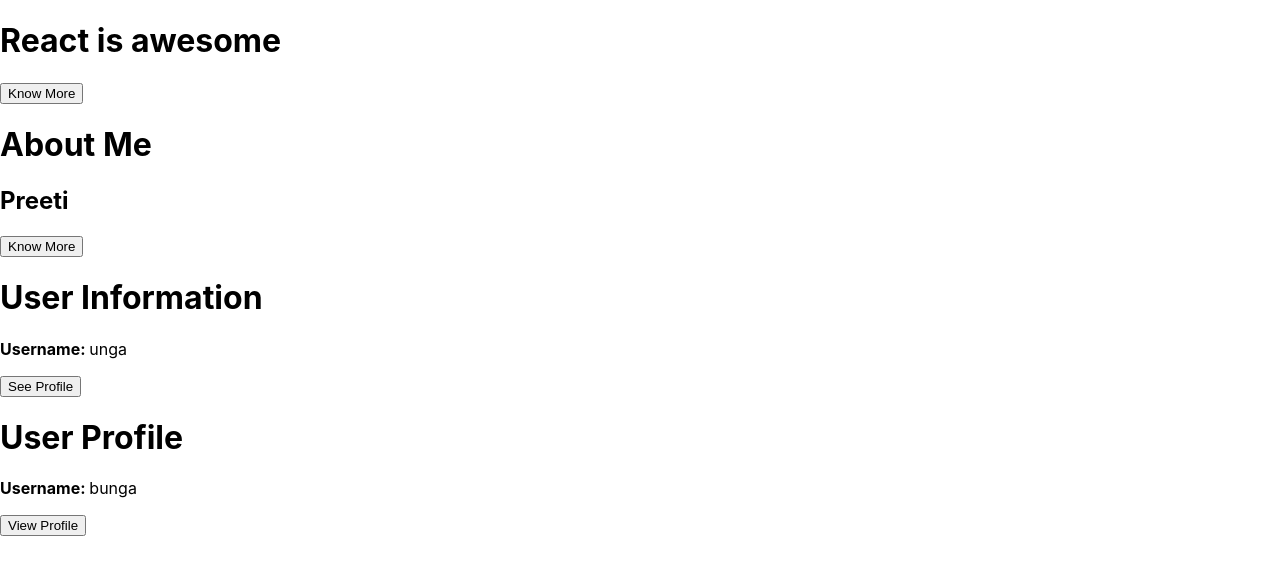
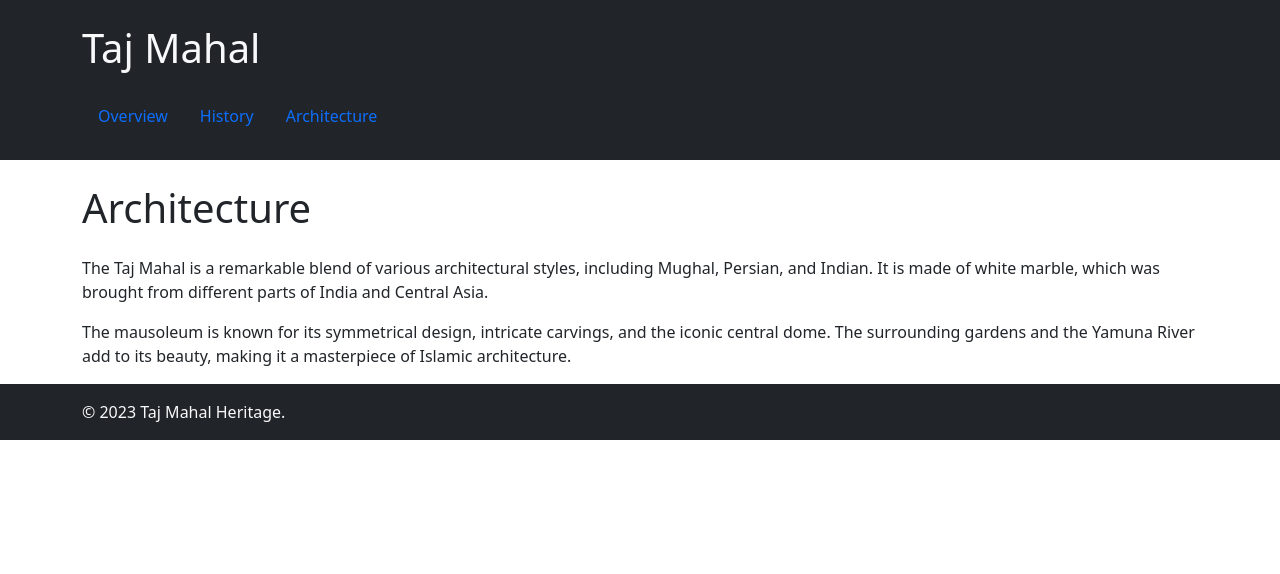
Before and after one commit to sourav7274/NeogP, a React (Create React App) app in the folder CW/reactlearning/: page /architecture in a window 1280 px wide. Shown: the top 574 px of the page. Built offline with nearby package versions, Linux system fonts and the light colour scheme.

Commit message:
IR_Homework1

```diff
--- a/CW/reactlearning/package.json
+++ b/CW/reactlearning/package.json
@@ -6,6 +6,7 @@
     "@testing-library/jest-dom": "^5.17.0",
     "@testing-library/react": "^13.4.0",
     "@testing-library/user-event": "^13.5.0",
+    "bootstrap": "^5.3.3",
     "react": "^18.3.1",
     "react-dom": "^18.3.1",
     "react-router-dom": "^6.26.0",
--- a/CW/reactlearning/src/App.js
+++ b/CW/reactlearning/src/App.js
@@ -1,76 +1,27 @@
-import {useState} from 'react'
-const title = 'React is awesome'
-const content = 'React is a JavaScript library for building user interfaces.'
+import 'bootstrap/dist/css/bootstrap.min.css'
+import Header from './components/Header';
+import Footer from './components/Footer';
+import { Link } from 'react-router-dom';
 
-const heading = 'About Me'
-const name = 'Preeti' // you can put your name
-const learning = 'I am learning React JS currently at neoG Camp.'
-
-const Article = ({title,content}) => {
-  const [dis,setDis] = useState(false)
+const Display =() => {
   return(
-    <div>
-      <h1>{title}</h1>
-      <button onClick={() => setDis(true)}>Know More</button>
-      {dis && <p>{content}</p>}
+    <div className='container py-4'>
+      <h1 className='pb-3'>OverView</h1>
+      <img className='img-fluid rounded mb-3' src='https://images.pexels.com/photos/1603650/pexels-photo-1603650.jpeg?auto=compress&cs=tinysrgb&w=1260&h=750&dpr=1' alt='TajMahal'/>
+      <p>The Taj Mahal is one of the most famous monuments in the worldllt is located in Agra, India, and is a symbol of eternal love. This stunning white marble
+      mausoleum was built by Mughal Emperor Shah Jahan in memory of his beloved wife Mumtaz Mahal.</p>
+      <p>The Taj Mahal is not only a UNESCO World Heritage Site but also considered one of the most beautiful architectural masterpieces in history.</p>
     </div>
   )
 }
 
-const About = ({heading,name,learning}) => {
-  const [dis,setDis] = useState(false)
-  return(
-    <div>
-      <h1>{heading}</h1>
-      <h2>{name}</h2>
-      <button onClick={() => setDis(true)}>Know More</button>
-      {dis && <p>{learning}</p>}
-    </div>
-  )
-}
-
-const UserInfo =({username,email,age}) =>{
-  const [dis,setDis] = useState(false)
-  return(
-    <div>
-      <h1>User Information</h1>
-      <p><b>Username: </b>{username}</p>
-      {dis === true
-        ?<>
-          <p><b>Email: </b>{email}</p>
-          <p><b>Age: </b>{age}</p>
-        </>
-        :<><button onClick={() => setDis(true)}>See Profile</button></>}
-    </div>
-  )
-}
-
-const UserProfile =({username,imgurl,bio,location}) =>{
-  const [dis,setDis] = useState(false)
-  return(
-    <div>
-      <h1>User Profile</h1>
-      <p><b>Username: </b>{username}</p>
-      {dis === true
-        ?<>
-        <img src={imgurl} alt='someing'/>
-          <p><b>Bio: </b>{bio}</p>
-          <p><b>Location: </b>{location}</p>
-        </>
-        :<><button onClick={() => setDis(true)}>View Profile</button></>}
-    </div>
-  )
-}
-
-
 function App() {
   return (
-    <div className="App">
-      <Article title={title} content={content} />
-      <About heading={heading} learning={learning} name={name}/>
-      <UserInfo username="unga" email="sammy7274@got.com" age={50} />
-      <UserProfile username="bunga" imgurl="https://placehold.co/200x200" bio="Developer" location="Africa" />
-    </div>
+    <>
+      <Header/>
+      <Display/>
+      <Footer/>
+    </>
   );
 }
 
--- /dev/null
+++ b/CW/reactlearning/src/components/Footer.jsx
@@ -0,0 +1,9 @@
+const Footer =() =>{
+    return(
+        <footer className="bg-dark">
+            <p className="text-light container py-3">&copy; 2023 Taj Mahal Heritage.</p>
+        </footer>
+    )
+}
+
+export default Footer;
--- /dev/null
+++ b/CW/reactlearning/src/components/Header.jsx
@@ -0,0 +1,19 @@
+import {NavLink} from 'react-router-dom'
+const Header =() =>{
+    return(
+        <header className="bg-dark text-light ">
+            <div className="container py-4">
+                <h1 className='pb-3'>Taj Mahal</h1>
+                <nav>
+                    <ul className="nav">
+                        <li className="nav-item"><NavLink to="/"  className="nav-link">Overview</NavLink></li>
+                        <li className="nav-item"><NavLink to="/history"  className="nav-link">History</NavLink></li>
+                        <li className="nav-item"><NavLink  to="/architecture" className="nav-link">Architecture</NavLink></li>
+                    </ul>
+                </nav>
+            </div>
+        </header>
+    )
+}
+
+export default Header;
--- a/CW/reactlearning/src/index.js
+++ b/CW/reactlearning/src/index.js
@@ -1,13 +1,31 @@
 import React from 'react';
 import ReactDOM from 'react-dom/client';
+import { createBrowserRouter,RouterProvider } from 'react-router-dom';
 import './index.css';
 import App from './App';
 import reportWebVitals from './reportWebVitals';
+import History from './pages/History'
+import Architecture from './pages/Architecture'
+
+const router = createBrowserRouter([
+  {
+    path:"/",
+    element:<App/>
+  },
+  {
+    path:"/history",
+    element:<History/>
+  },
+  {
+    path:"/architecture",
+    element:<Architecture/>
+  }
+])
 
 const root = ReactDOM.createRoot(document.getElementById('root'));
 root.render(
   <React.StrictMode>
-    <App />
+    <RouterProvider router={router} />
   </React.StrictMode>
 );
 
--- /dev/null
+++ b/CW/reactlearning/src/pages/Architecture.jsx
@@ -0,0 +1,26 @@
+import Header from "../components/Header";
+import Footer from "../components/Footer";
+
+const Display =() =>{
+    return(
+        <main className="container">
+            <h1 className="my-4">Architecture</h1>
+            <p>The Taj Mahal is a remarkable blend of various architectural styles, including Mughal, Persian, and Indian. It is made of white marble, which was brought
+            from different parts of India and Central Asia.</p>
+            <p>The mausoleum is known for its symmetrical design, intricate carvings, and the iconic central dome. The surrounding gardens and the Yamuna River
+            add to its beauty, making it a masterpiece of Islamic architecture.</p>
+        </main>
+    )
+}
+
+const Architecture = () =>{
+    return(
+        <>
+            <Header/>
+            <Display/>
+            <Footer/>
+        </>
+    )
+}
+
+export default Architecture;
--- /dev/null
+++ b/CW/reactlearning/src/pages/History.jsx
@@ -0,0 +1,24 @@
+import Header from "../components/Header";
+import Footer from "../components/Footer";
+
+const Display =() =>{
+    return(
+        <main className="container">
+            <h1 className="my-4">History</h1>
+            <p>The Taj Mahal was built between 1631 and 1648 and is the result of the profound love Emperor Shah Jahan had for his wife Mumtaz Mahal, who died
+            during childbirth. It took over 20,000 workers and artisans to complete this magnificent structure.</p>
+            <p>The Taj Mahal is a testament to the artistry of Mughal architecture and has a rich history, including surviving wars and natural disasters.</p>
+        </main>
+    )
+}
+
+const History =() =>{
+    return(
+        <>
+           <Header/>
+            <Display/>
+           <Footer/>
+        </>
+    )
+}
+export default History
```
Also changed, not shown: 1 other file (tests, documents, lock files or other folders).
